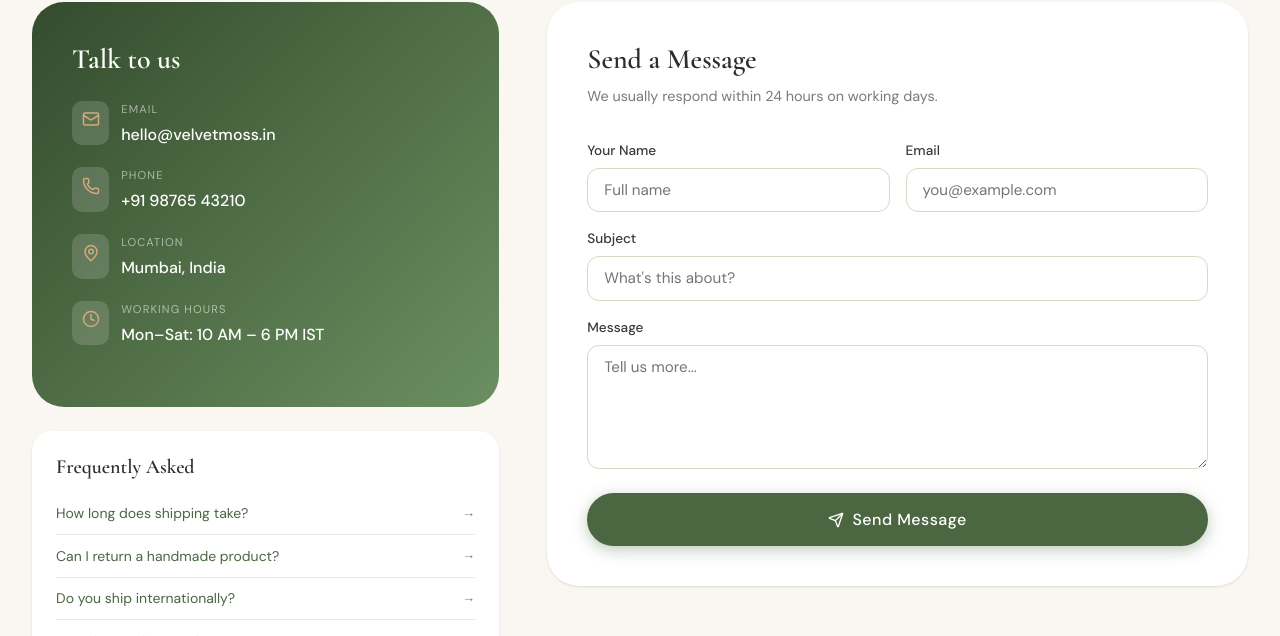
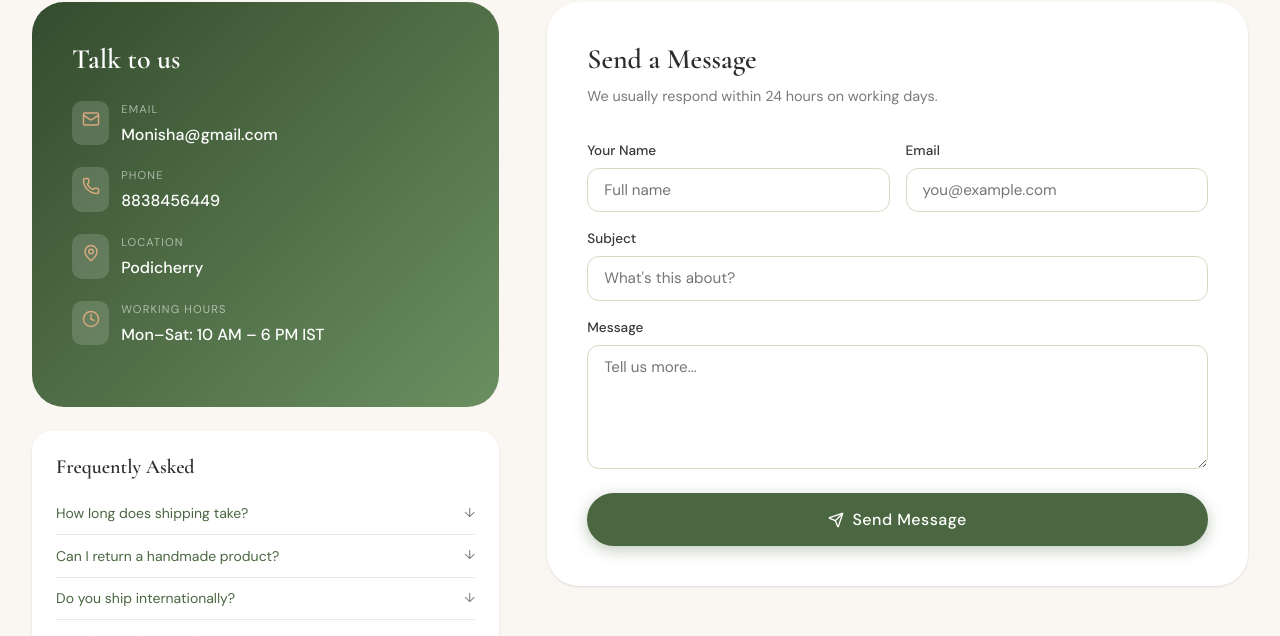
Before and after one commit to mohamedbarith/velvet-moss, a React (Vite) app in the folder frontend/: page /contact in a window 1280 px wide. Shown: the part 316-952 px from the top of the page. Built offline with nearby package versions, Linux system fonts and the light colour scheme; no server answers.

Commit message:
contactpage modified

```diff
--- a/frontend/src/pages/ContactPage.jsx
+++ b/frontend/src/pages/ContactPage.jsx
@@ -37,9 +37,9 @@ export default function ContactPage() {
                         <div style={{ background: 'var(--gradient-hero)', borderRadius: 'var(--radius-xl)', padding: '2.5rem', color: '#fff', marginBottom: '1.5rem' }}>
                             <h3 style={{ color: '#fff', marginBottom: '1.5rem' }}>Talk to us</h3>
                             {[
-                                { icon: <Mail size={18} />, label: 'Email', val: 'hello@velvetmoss.in' },
-                                { icon: <Phone size={18} />, label: 'Phone', val: '+91 98765 43210' },
-                                { icon: <MapPin size={18} />, label: 'Location', val: 'Mumbai, India' },
+                                { icon: <Mail size={18} />, label: 'Email', val: 'Monisha@gmail.com' },
+                                { icon: <Phone size={18} />, label: 'Phone', val: '8838456449' },
+                                { icon: <MapPin size={18} />, label: 'Location', val: 'Podicherry' },
                                 { icon: <Clock size={18} />, label: 'Working Hours', val: 'Mon–Sat: 10 AM – 6 PM IST' },
                             ].map((item) => (
                                 <div key={item.label} style={{ display: 'flex', gap: '0.75rem', marginBottom: '1.25rem', alignItems: 'flex-start' }}>
@@ -57,14 +57,19 @@ export default function ContactPage() {
                         <div style={{ background: '#fff', borderRadius: 'var(--radius-lg)', padding: '1.5rem', boxShadow: 'var(--shadow-sm)' }}>
                             <h4 style={{ marginBottom: '0.75rem' }}>Frequently Asked</h4>
                             {[
-                                'How long does shipping take?',
-                                'Can I return a handmade product?',
-                                'Do you ship internationally?',
-                                'How do I track my order?',
-                            ].map((q) => (
-                                <div key={q} style={{ padding: '0.6rem 0', borderBottom: '1px solid var(--clr-border-light)', fontSize: '0.875rem', color: 'var(--clr-moss)', cursor: 'pointer', display: 'flex', justifyContent: 'space-between', alignItems: 'center' }}>
-                                    {q} <span style={{ color: 'var(--clr-text-muted)', fontSize: '0.8rem' }}>→</span>
-                                </div>
+                                { q: 'How long does shipping take?', a: 'Shipping typically takes 3-5 business days.' },
+                                { q: 'Can I return a handmade product?', a: 'Yes, we accept returns within 7 days of delivery.' },
+                                { q: 'Do you ship internationally?', a: 'Currently we only ship within India.' },
+                                { q: 'How do I track my order?', a: 'You will receive a tracking link via email once shipped.' },
+                            ].map((faq, i) => (
+                                <details key={i} style={{ padding: '0.6rem 0', borderBottom: '1px solid var(--clr-border-light)', fontSize: '0.875rem', color: 'var(--clr-moss)', cursor: 'pointer' }}>
+                                    <summary style={{ display: 'flex', justifyContent: 'space-between', alignItems: 'center', outline: 'none' }}>
+                                        {faq.q} <span style={{ color: 'var(--clr-text-muted)', fontSize: '0.8rem' }}>↓</span>
+                                    </summary>
+                                    <div style={{ marginTop: '0.5rem', color: 'var(--clr-text-muted)', lineHeight: '1.5' }}>
+                                        {faq.a}
+                                    </div>
+                                </details>
                             ))}
                         </div>
                     </div>
--- a/frontend/src/pages/HomePage.jsx
+++ b/frontend/src/pages/HomePage.jsx
@@ -142,6 +142,22 @@ export default function HomePage() {
                 </div>
             </section>
 
+            {/* About Section */}
+            <section className="about-section" style={{ padding: '5rem 0', backgroundColor: 'var(--clr-bg-alt, #f9f8f6)' }}>
+                <div className="container">
+                    <div className="section-title animate-fade-up" style={{ marginBottom: 0 }}>
+                        <span className="overline">About Us</span>
+                        <h2>Our Story</h2>
+                        <p style={{ maxWidth: '800px', margin: '0 auto 1.5rem', lineHeight: '1.8' }}>
+                            Velvet Moss is beautifully crafted gifts designed to make every moment special. Our collection features elegant, high-quality products perfect for celebrating love, joy, and memorable occasions.
+                        </p>
+                        <p style={{ fontSize: '0.9rem', color: 'var(--clr-text-muted)', margin: '0 auto' }}>
+                            Website Developer: <strong>Mohamed Barith</strong>
+                        </p>
+                    </div>
+                </div>
+            </section>
+
             {/* Categories */}
             <section className="categories-section">
                 <div className="container">
```
